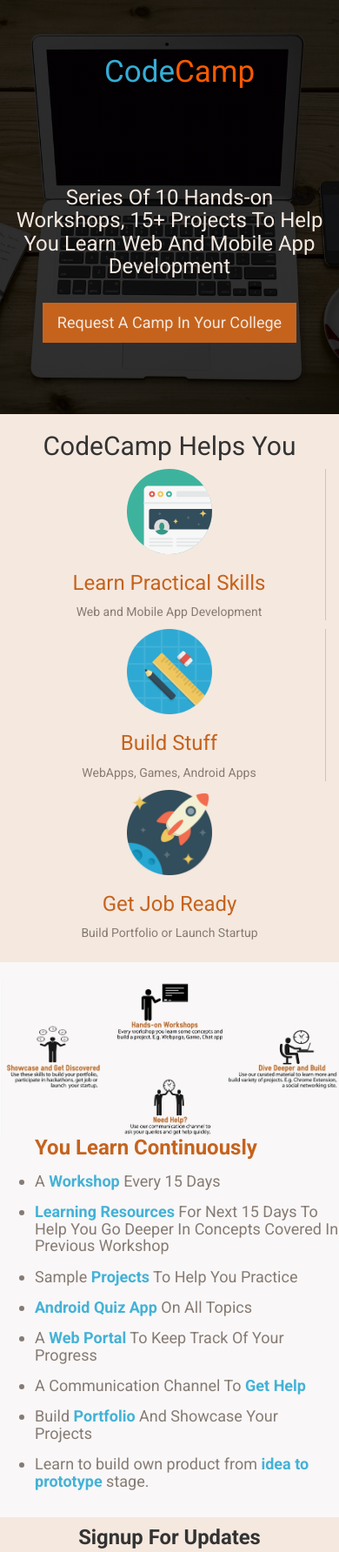
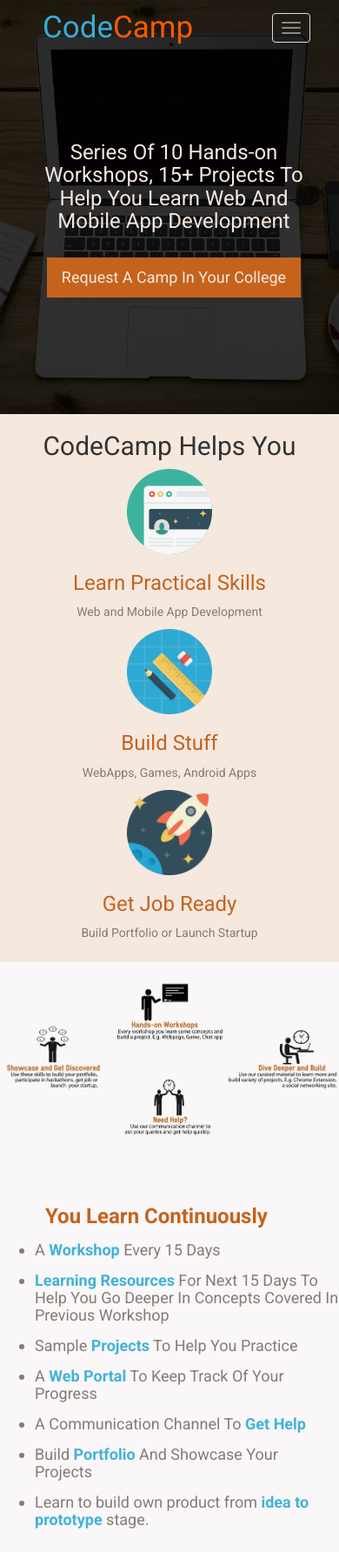
Before and after one commit to codecampIN/codecampin.github.io, a plain HTML site: page index.html in a window 390 px wide. Shown: the top 1784 px of the page at 87% size. Drawn offline with nearby package versions, Linux system fonts and the light colour scheme; a script that the page names is missing.

Commit message:
Responsiveness fix

```diff
--- a/css/custom.css
+++ b/css/custom.css
@@ -15,6 +15,11 @@ NavBar
   padding-left: 1em;
   padding-right: 2em;
   padding-bottom: .5em;
+}
+
+.navbar-default{
+  background-color: rgba(0,0,0,0);
+  border: 0;
 }
 
 .navbar a{
@@ -58,6 +63,7 @@ Home Page
 
 
   /* Set up proportionate scaling */
+  min-width: 400px;
   width: 100%;
   height: 35em;
 }
@@ -211,12 +217,38 @@ Modal
 
 /* Portrait & landscape phone */
 @media (max-width: 480px){
-
+  .navbar-brand{
+    padding-left: 0em;
+    font-size: 2.5em;
+  }
+  .right-side{
+    border-right: 0px solid #D8C1B1;
+  }
+  .home-page-process-description h3{
+    padding: 0.5em;
+    /*background-color: #F5E8DF;*/
+    /*border-top: 1px solid #D8C1B1;*/
+    margin-top: 8em;
+  }
 }
 
 /* Landscape phone to portrait tablet */
 @media (max-width: 768px) {
+  .navbar-brand{
 
+    padding-left: 1em;
+    font-size: 2.5em;
+  }
+
+  .right-side{
+    border-right: 0px solid #D8C1B1;
+  }
+  .home-page-process-description h3{
+    padding: 1em 0.5em 0em 0.5em;
+    /*background-color: #F5E8DF;*/
+    /*border-top: 1px solid #D8C1B1;*/
+    margin-top: 8em;
+  }
 }
 
 /* Large desktop */
--- a/index.html
+++ b/index.html
@@ -3,7 +3,7 @@
 	<head>
 		<meta charset="utf-8">
 		<meta http-equiv="X-UA-Compatible" content="IE=edge">
-    		<meta name="viewport" content="width=device-width, initial-scale=1">
+    <meta name="viewport" content="width=device-width, initial-scale=1">
 		<meta http-equiv="Cache-control" content="public">
 		<meta name="description" content="Code camp india. workshops in colleges. Learn web and mobile app developement. CodeCamp is a course of hands-on workshops guided by world class resources, projects and assignments.">
 		<meta name="keywords" content="Hands-on Workshops, Web development, Android development, HTML, CSS, JavaScript, bootstrap, curriculum, Ruby on Rails, Java, workshops in colleges, bangalore colleges, code camps india">
@@ -12,9 +12,9 @@
 		<!-- Latest compiled and minified CSS -->
 		<link rel="stylesheet" href="https://maxcdn.bootstrapcdn.com/bootstrap/3.3.4/css/bootstrap.min.css">
 		<!-- Custom css -->
+		<link href='http://fonts.googleapis.com/css?family=Roboto:700,400' rel='stylesheet' type='text/css'>
 		<link rel="stylesheet" href="css/custom.css">
-		<link href='http://fonts.googleapis.com/css?family=Roboto:700,400' rel='stylesheet' type='text/css'>
-		<!-- Latest compiled and minified JavaScript -->
+				<!-- Latest compiled and minified JavaScript -->
 		<script src="https://cdnjs.cloudflare.com/ajax/libs/modernizr/2.8.3/modernizr.min.js"></script>
 		<script src="https://code.jquery.com/jquery-2.1.3.min.js"></script>
 		<script src="https://maxcdn.bootstrapcdn.com/bootstrap/3.3.4/js/bootstrap.min.js"></script>
@@ -23,11 +23,11 @@
 	<body>
 
 		<div class="home-page-bg">
-			<nav class="navbar">
+			<nav class="navbar navbar-default">
 			  <div class="container-fluid">
 			    <!-- Brand and toggle get grouped for better mobile display -->
 			    <div class="navbar-header">
-			      <button type="button" class="navbar-toggle collapsed" data-toggle="collapse" data-target="#bs-example-navbar-collapse-1">
+			      <button type="button" class="navbar-toggle collapsed" data-toggle="collapse" data-target="#bs-example-navbar-collapse-1" aria-expanded="false">
 			        <span class="sr-only">Toggle navigation</span>
 			        <span class="icon-bar"></span>
 			        <span class="icon-bar"></span>
@@ -38,9 +38,9 @@
 
 			    <!-- Collect the nav links, forms, and other content for toggling -->
 			    <div class="collapse navbar-collapse" id="bs-example-navbar-collapse-1">
-		        <ul class="nav nav-pills navbar-right">
-						  <li role="presentation"><a href="index.html">Home</a></li>
-						  <li role="presentation"><a href="curriculum.html">Curriculum</a></li>
+		        <ul class="nav navbar-nav nav-pills navbar-right">
+						  <li role="presentation"><a href="index.html" style="color: #C5631D;">Home</a></li>
+						  <li role="presentation"><a href="curriculum.html" style="color: #C5631D;">Curriculum</a></li>
 						  <!-- <li role="presentation"><a href="#">Contact Us</a></li> -->
 						</ul>
 			    </div><!-- /.navbar-collapse -->
@@ -48,7 +48,7 @@
 		  </nav>
 		  <div class="col-md-12 col-sm-12 text-center home-page-headline">
 				<!-- <h1>Enhancing Practical Education In Colleges</h1> -->
-				<h3 class="">Series Of <span class="count">10</span> Hands-on Workshops, <span class="count">15</span>+ Projects To Help You Learn Web And Mobile App Development</h3>
+				<h3 class="col-sm-12">Series Of <span class="count">10</span> Hands-on Workshops, <span class="count">15</span>+ Projects To Help You Learn Web And Mobile App Development</h3>
 				<button class="btn btn-lg cta" id="call-to-action" type="button" data-toggle="modal" data-target="#collegeModal">Request A Camp In Your College</button>
 			</div>
 		</div>
@@ -88,7 +88,7 @@
 					<h4><li>A <b>Workshop</b> Every 15 Days</li></h4>
 					<h4><li><b>Learning Resources</b> For Next 15 Days To Help You Go Deeper In Concepts Covered In Previous Workshop</li></h4>
 					<h4><li>Sample <b>Projects</b> To Help You Practice</li></h4>
-					<h4><li><b>Android Quiz App</b> On All Topics</li></h4>
+				<!-- 	<h4><li><b>Android Quiz App</b> On All Topics</li></h4> -->
 					<h4><li>A <b>Web Portal</b> To Keep Track Of Your Progress</li></h4>
 					<h4><li>A Communication Channel To <b>Get Help</b></li></h4>
 					<h4><li>Build <b>Portfolio</b> And Showcase Your Projects</li></h4>
```
Also changed, not shown: curriculum.html (+1 -1 lines).
